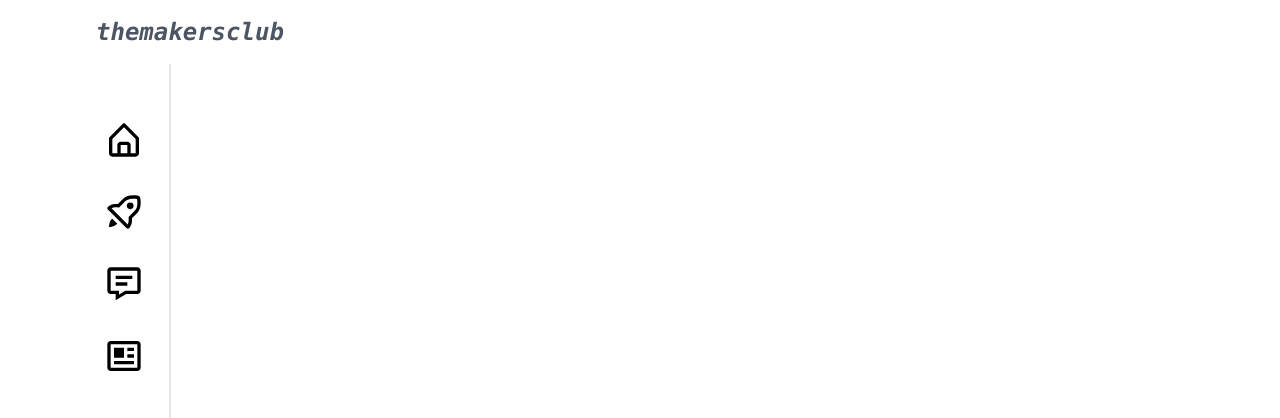
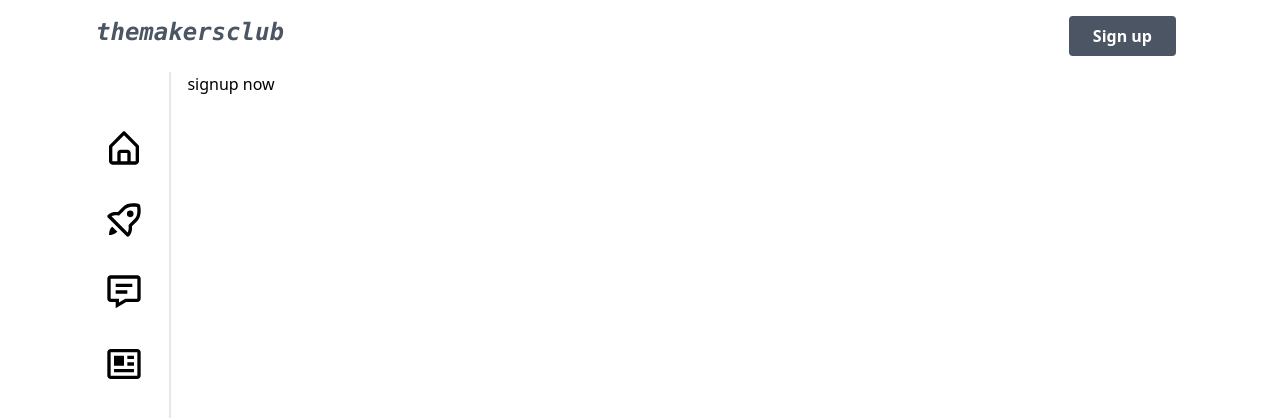
Before and after one commit to rutikwankhade/themakersclub, a React (Create React App) app: page /signup in a window 1280 px wide. Shown: the top 418 px of the page. Built offline with nearby package versions, Linux system fonts and the light colour scheme.

Commit message:
create signup page and it's route

```diff
--- a/src/App.js
+++ b/src/App.js
@@ -1,9 +1,10 @@
 import React from 'react';
-import { BrowserRouter, Route } from 'react-router-dom';
+import { BrowserRouter as Router, Route } from 'react-router-dom';
 
 import Navbar from './components/Navbar'
 import Sidebar from './components/Sidebar'
 import Home from './pages/Home';
+import Signup from './pages/Signup';
 import Feedback from './pages/Feedback';
 import Resources from './pages/Resources';
 import Discussions from './pages/Discussions';
@@ -14,22 +15,26 @@ const App = () => {
   return (
     <div className=" px-20">
 
-      <Navbar />
-      <div className="flex flex-row">
 
-        <BrowserRouter>
+        <Router>
+        <Navbar />
+              <div className="flex flex-row">
+
+
           <Sidebar />
 
-          <div className="w-full border-l-2 px-4 overflow-y-scroll">
+          <div className="w-full border-l-2 px-4 ">
             <Route exact path="/" component={Home} />
+            <Route exact path="/signup" component={Signup} />
+
             <Route exact path="/showcase-feedback" component={Feedback} />
             <Route exact path="/discussions" component={Discussions} />
             <Route exact path="/resources" component={Resources} />
           </div>
+      </div>
 
-        </BrowserRouter>
+        </Router>
 
-      </div>
 
     </div>
   );
--- a/src/components/Navbar.js
+++ b/src/components/Navbar.js
@@ -1,8 +1,14 @@
 import React from 'react';
+import { Link } from 'react-router-dom'
+
 const Navbar = () => {
     return (
-        <div className="bg-white  p-4">
+        <div className="bg-white  p-4 flex">
             <h1 className=" text-gray-600 text-2xl italic font-mono font-bold "> themakersclub</h1>
+            <Link to="/signup" className="ml-auto mr-2">
+
+             <button className="bg-gray-600 hover:bg-gray-700 font-semibold text-white px-6 py-2 rounded">Sign up</button>
+        </Link>
         </div>
      );
 }
--- /dev/null
+++ b/src/pages/Signup.js
@@ -0,0 +1,10 @@
+import React from 'react';
+const Signup = () => {
+    return (
+        <div>
+            signup now
+        </div>
+     );
+}
+
+export default Signup;
```
